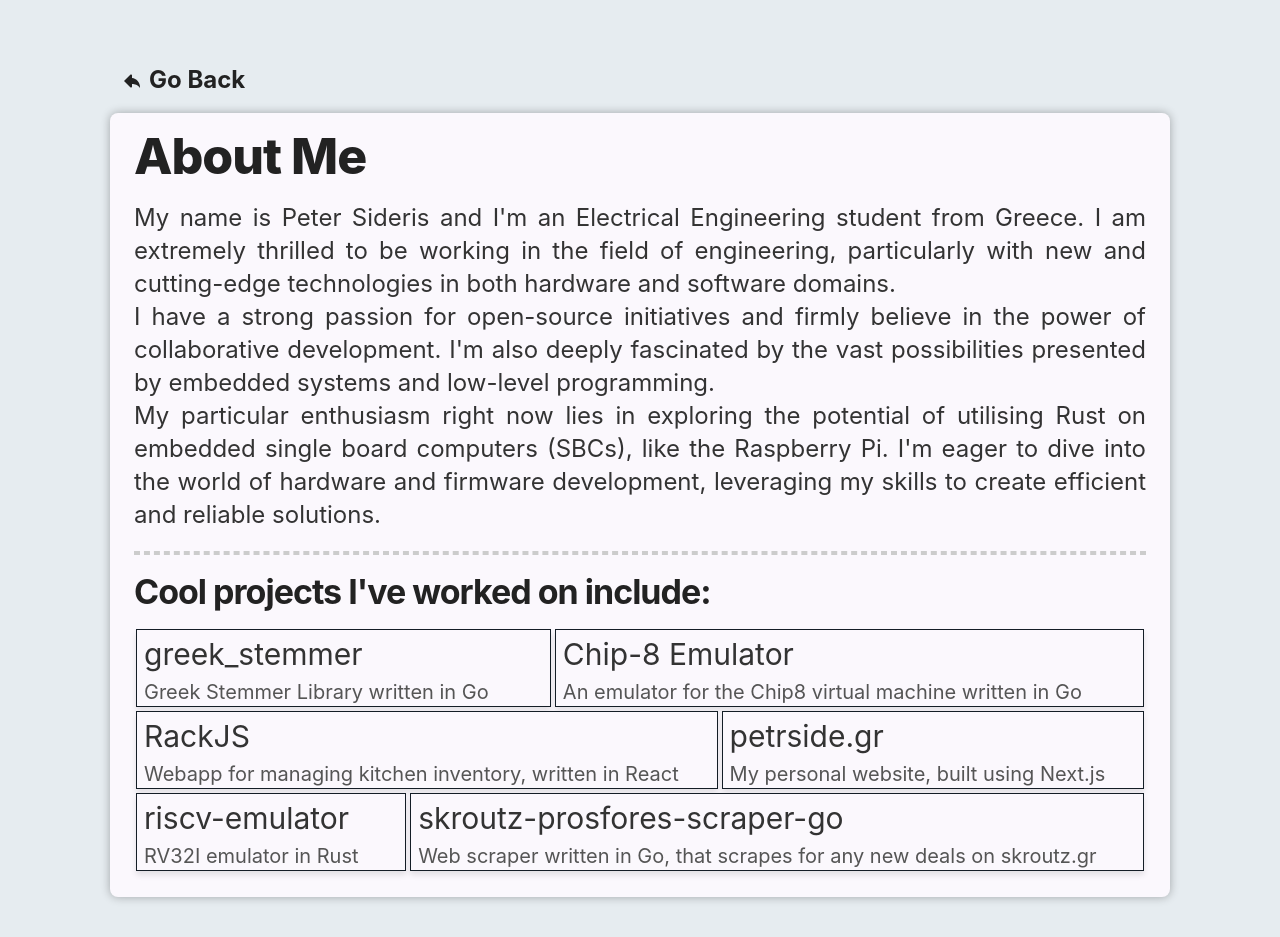
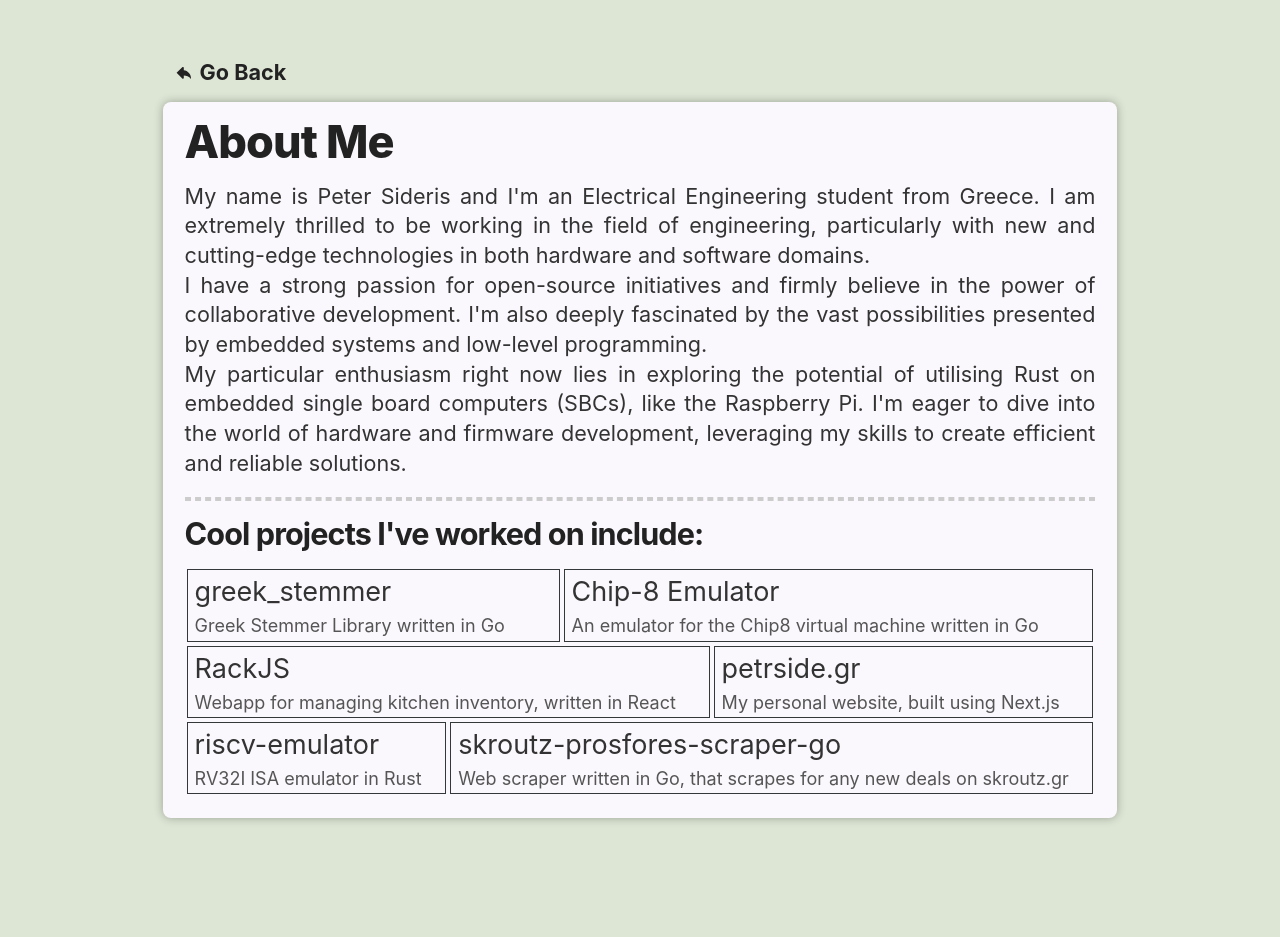
Before and after one commit to petersid2022/petrside, a Next.js app: page /about in a window 1280 px wide. After the commit the page ends 854 px from the top, so only its background shows below. Built offline with nearby package versions, Linux system fonts and the light colour scheme.

Commit message:
fix: fixed font sizing and background coloring

```diff
--- a/pages/about/index.tsx
+++ b/pages/about/index.tsx
@@ -29,7 +29,7 @@ export default function PostsPage() {
         },
         {
             title: 'riscv-emulator',
-            description: 'RV32I emulator in Rust',
+            description: 'RV32I ISA emulator in Rust',
             url: 'https://github.com/petersid2022/skroutz-prosfores-scraper-go',
         },
         {
--- a/styles/global.css
+++ b/styles/global.css
@@ -27,9 +27,9 @@ html,body {
     Helvetica Neue,
     sans-serif;
   line-height: 1.6;
-  font-size: 20px;
+  font-size: 18px;
   z-index: 5;
-  background-color: #e6ecf0;
+  background-color: #dde6d5;
 }
 
 * {
@@ -92,7 +92,7 @@ hr {
       sans-serif;
     line-height: 1;
     font-size: 14px;
-    background-color: #e6ecf0;
+    background-color: #d9ead3;
   }
 
   * {
--- a/styles/utils.module.css
+++ b/styles/utils.module.css
@@ -24,23 +24,16 @@
 }
 
 .projectCard {
-  border: 1px solid #141d26;
+  border: 1px solid #353839;
   width: auto;
-  padding: 0px 7px;
+  padding: 0px 7px 2px;
   overflow-wrap: break-word;
   background-color: #fbf8fd;
-  box-shadow: 0 4px 6px rgba(0, 0, 0, 0.1);
-  transition: transform 0.2s;
-}
-
-.projectCard:hover {
-  transform: scale(1.02);
 }
 
 .projectCard h1 {
   font-size: 1.5rem;
   overflow-wrap: break-word;
-  color: #333;
 }
 
 .projectCard p {
@@ -369,7 +362,7 @@
 
 .iconTextLight:hover {
   background-color: #dbdcff;
-  border-color: #222222;
+  border-color: #141d26;
 }
 
 .iconTextLight:focus {
@@ -438,16 +431,10 @@
   justify-content: center;
   text-decoration: none;
   margin: 2px 2px;
-  transition: transform 0.1s ease-in-out, box-shadow 0.1s ease-in-out;
-}
-
-.ProjectsBox:hover {
-  transform: scale(1.02);
-  box-shadow: 0 0 10px rgba(0, 0, 0, 0.2);
 }
 
 .SoftBorderAroundAllPost {
-  border: 1px solid #141d26;
+  border: 2px solid #ccc;
   padding: 0px 8px;
   margin: 10px 10px;
   border-radius: 5px;
```
